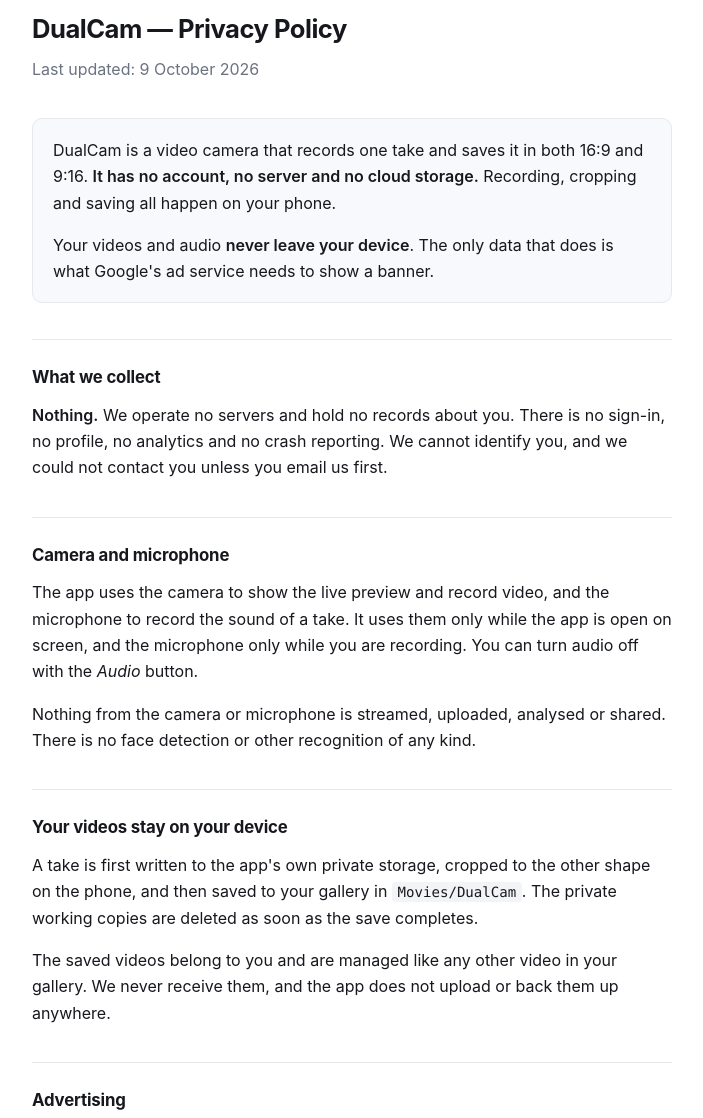
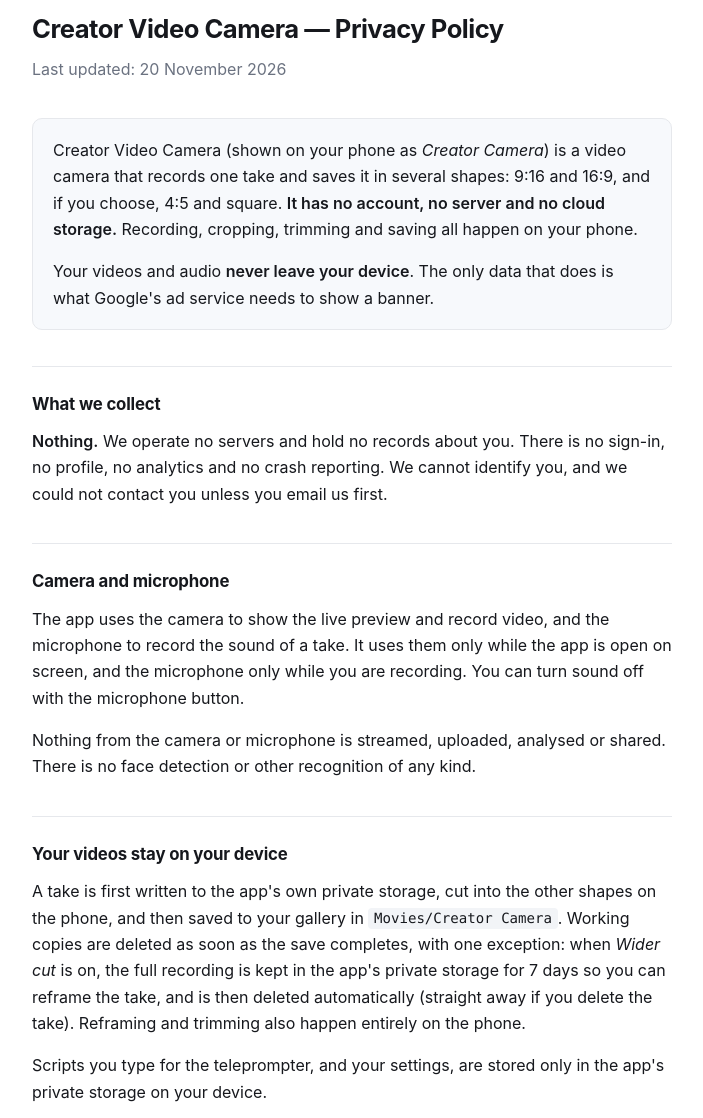
Before and after one commit to dhanud72/dhanud72.github.io, a plain HTML site: page dualcam-privacy/index.html in a window 1280 px wide. Shown: the part 40-1158 px from the top of the page, without its empty margins (288-991 px from the left). Drawn offline with Linux system fonts and the light colour scheme.

Commit message:
Privacy policy: DualCam renamed to Creator Video Camera
Also brings the page in line with the app: optional 4:5 and square
versions, Wider cut keeps the full recording privately for 7 days for
reframing, teleprompter scripts stay on the device.

Co-Authored-By: Claude Opus 5.5 <noreply@anthropic.com>
Claude-Session: https://claude.ai/code/session_01XkabTLQjjJrDyFLJJ3tKkA

```diff
--- a/dualcam-privacy/index.html
+++ b/dualcam-privacy/index.html
@@ -3,7 +3,7 @@
 <head>
 <meta charset="utf-8">
 <meta name="viewport" content="width=device-width, initial-scale=1">
-<title>DualCam — Privacy Policy</title>
+<title>Creator Video Camera — Privacy Policy</title>
 <style>
   :root { color-scheme: light dark; }
   body {
@@ -52,14 +52,15 @@
 </head>
 <body>
 <main>
-  <h1>DualCam — Privacy Policy</h1>
-  <p class="sub">Last updated: 9 October 2026</p>
+  <h1>Creator Video Camera — Privacy Policy</h1>
+  <p class="sub">Last updated: 20 November 2026</p>
 
   <div class="lede">
-    <p>DualCam is a video camera that records one take and saves it in both
-    16:9 and 9:16. <strong>It has no account, no server and no cloud
-    storage.</strong> Recording, cropping and saving all happen on your
-    phone.</p>
+    <p>Creator Video Camera (shown on your phone as <em>Creator Camera</em>)
+    is a video camera that records one take and saves it in several shapes:
+    9:16 and 16:9, and if you choose, 4:5 and square. <strong>It has no
+    account, no server and no cloud storage.</strong> Recording, cropping,
+    trimming and saving all happen on your phone.</p>
     <p>Your videos and audio <strong>never leave your device</strong>. The only
     data that does is what Google's ad service needs to show a banner.</p>
   </div>
@@ -73,15 +74,21 @@
   <p>The app uses the camera to show the live preview and record video, and the
   microphone to record the sound of a take. It uses them only while the app is
   open on screen, and the microphone only while you are recording. You can
-  turn audio off with the <em>Audio</em> button.</p>
+  turn sound off with the microphone button.</p>
   <p>Nothing from the camera or microphone is streamed, uploaded, analysed or
   shared. There is no face detection or other recognition of any kind.</p>
 
   <h2>Your videos stay on your device</h2>
-  <p>A take is first written to the app's own private storage, cropped to the
-  other shape on the phone, and then saved to your gallery in
-  <code>Movies/DualCam</code>. The private working copies are deleted as soon
-  as the save completes.</p>
+  <p>A take is first written to the app's own private storage, cut into the
+  other shapes on the phone, and then saved to your gallery in
+  <code>Movies/Creator Camera</code>. Working copies are deleted as soon as the
+  save completes, with one exception: when <em>Wider cut</em> is on, the full
+  recording is kept in the app's private storage for 7 days so you can
+  reframe the take, and is then deleted automatically (straight away if you
+  delete the take). Reframing and trimming also happen entirely on the
+  phone.</p>
+  <p>Scripts you type for the teleprompter, and your settings, are stored only
+  in the app's private storage on your device.</p>
   <p>The saved videos belong to you and are managed like any other video in
   your gallery. We never receive them, and the app does not upload or back
   them up anywhere.</p>
@@ -130,7 +137,7 @@
   anywhere else for us to delete.</p>
 
   <h2>Children</h2>
-  <p>DualCam is not directed at children and is not intended for use by
+  <p>Creator Video Camera is not directed at children and is not intended for use by
   anyone under 13.</p>
 
   <h2>Changes</h2>
@@ -142,7 +149,7 @@
   <a href="mailto:dhanud72@gmail.com">dhanud72@gmail.com</a>.</p>
 
   <footer>
-    DualCam is published by Sangeetha V.
+    Creator Video Camera is published by Sangeetha V.
     <a href="https://dhanud72.github.io/">dhanud72.github.io</a>
   </footer>
 </main>
```
Also changed, not shown: index.html (+1 -1 lines).
